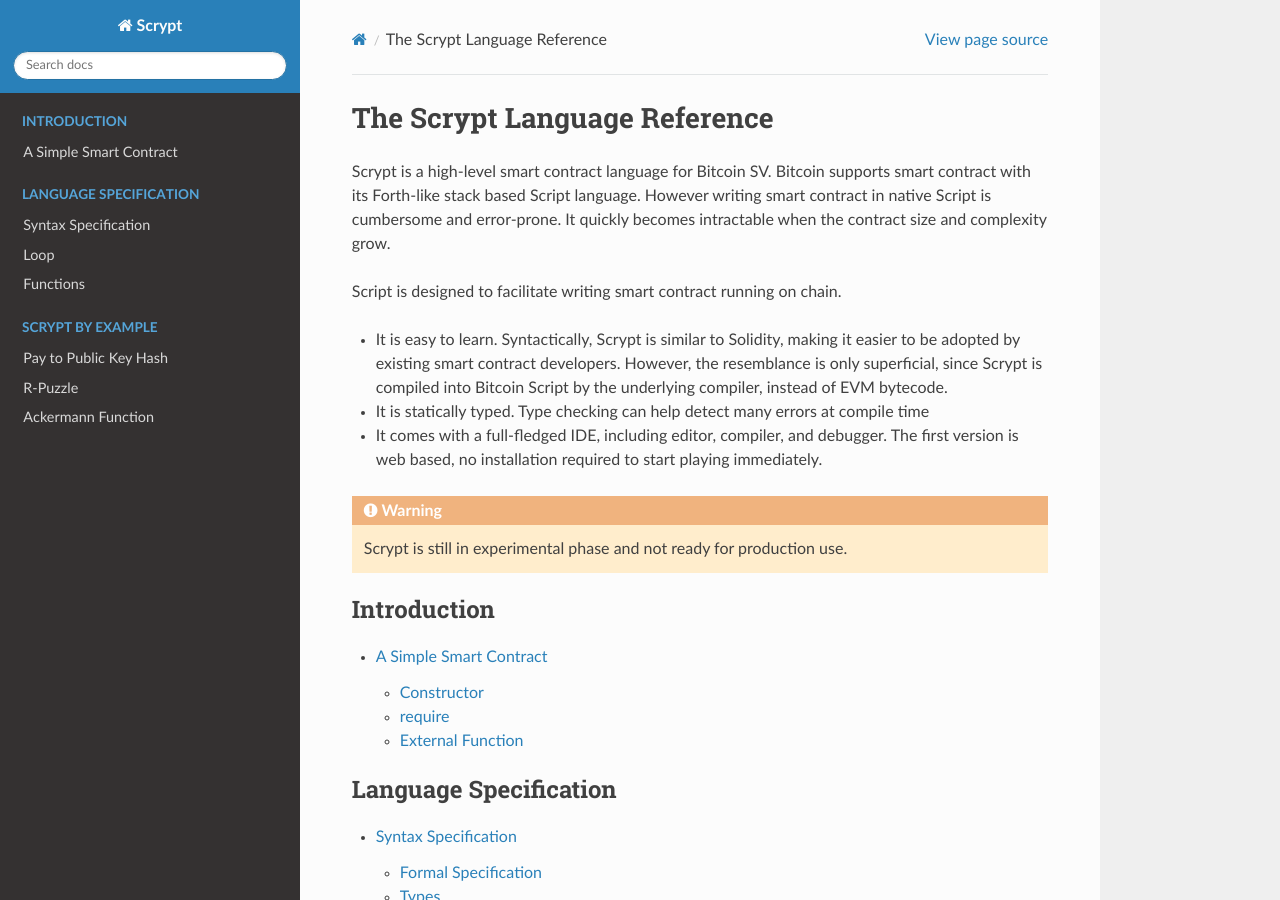
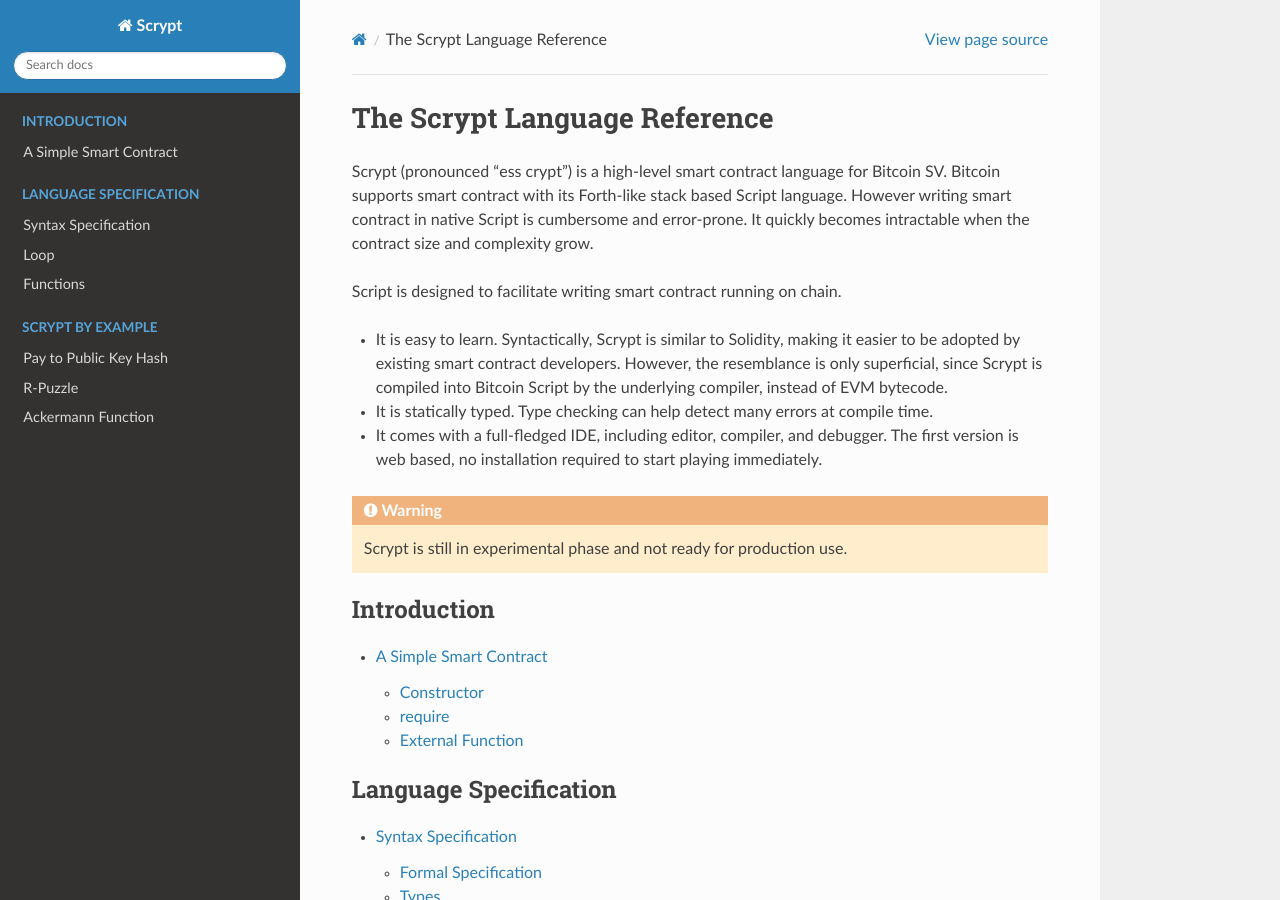
Before and after one commit to sCrypt-Inc/specification, a Sphinx documentation site: the page built from docs/index.rst, in a window 1280 px wide and 900 px high. Built offline with Sphinx 7.4.7 and the Read the Docs theme 2.0.0, drawn with Linux system fonts in a browser that asks for light colours.

Commit message:
Add pronunciation

```diff
--- a/docs/index.rst
+++ b/docs/index.rst
@@ -2,7 +2,7 @@
 The Scrypt Language Reference
 =============================
 
-Scrypt is a high-level smart contract language for Bitcoin SV.
+Scrypt (pronounced “ess crypt”) is a high-level smart contract language for Bitcoin SV.
 Bitcoin supports smart contract with its Forth-like stack based Script language.
 However writing smart contract in native Script is cumbersome and error-prone.
 It quickly becomes intractable when the contract size and complexity grow.
@@ -10,7 +10,7 @@
 Script is designed to facilitate writing smart contract running on chain.
 
 * It is easy to learn. Syntactically, Scrypt is similar to Solidity, making it easier to be adopted by existing smart contract developers. However, the resemblance is only superficial, since Scrypt is compiled into Bitcoin Script by the underlying compiler, instead of EVM bytecode.
-* It is statically typed. Type checking can help detect many errors at compile time
+* It is statically typed. Type checking can help detect many errors at compile time.
 * It comes with a full-fledged IDE, including editor, compiler, and debugger. The first version is web based, no installation required to start playing immediately.
 
 
```
Also changed, not shown: other parts of docs/index.rst (+3 -0 lines).
